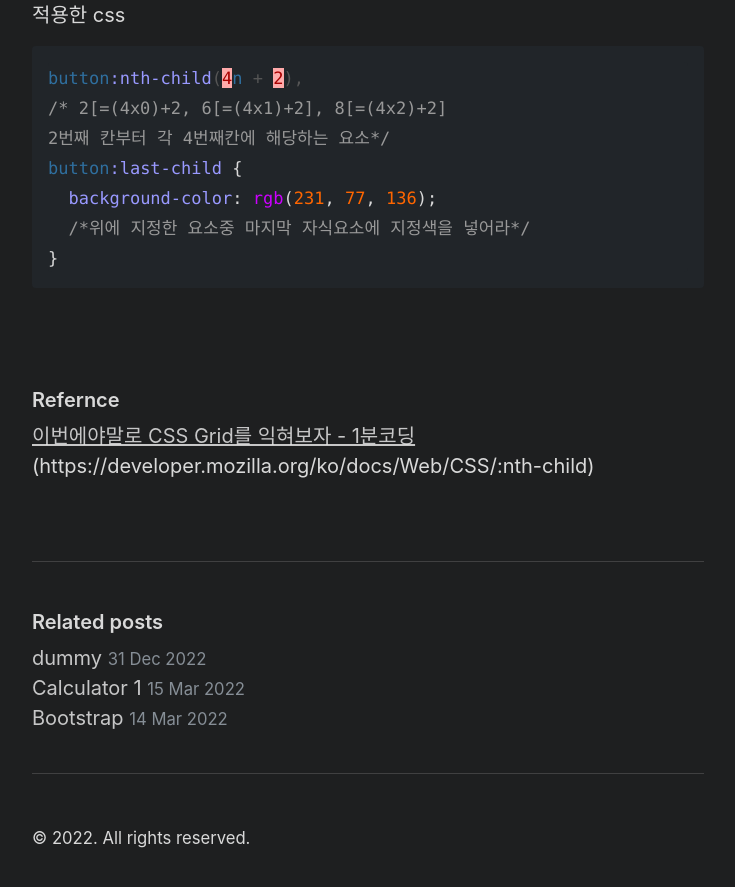
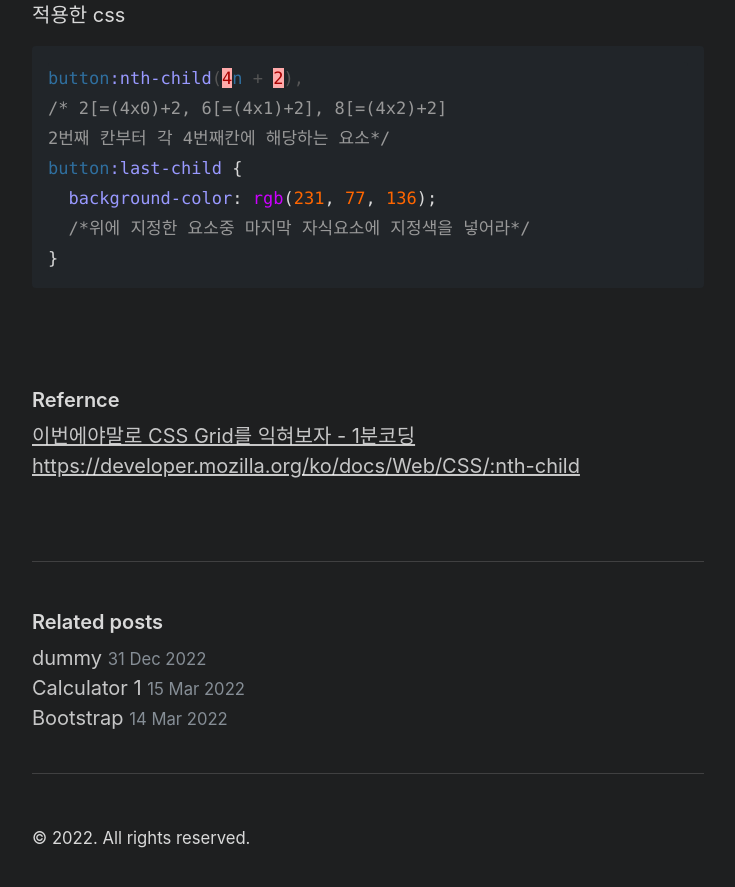
Before and after one commit to Dev-Dotoli/dev-dotoli.github.com, a Jekyll site: the page built from _posts/2022-03-15-Calculator-2.md, in a window 1280 px wide and 900 px high, scrolled down 7933 px. Shown: the top 887 px of the window, without its empty margins (272-1007 px from the left). Built offline with Jekyll 4.4.1, drawn with Linux system fonts in a browser that asks for light colours.

Commit message:
Docs: fix references

```diff
--- a/_posts/2022-03-15-Calculator-2.md
+++ b/_posts/2022-03-15-Calculator-2.md
@@ -279,4 +279,4 @@ button:last-child {
 ### Refernce
 
 [이번에야말로 CSS Grid를 익혀보자 - 1분코딩](https://studiomeal.com/archives/533)
-(https://developer.mozilla.org/ko/docs/Web/CSS/:nth-child)
+<https://developer.mozilla.org/ko/docs/Web/CSS/:nth-child>
```
